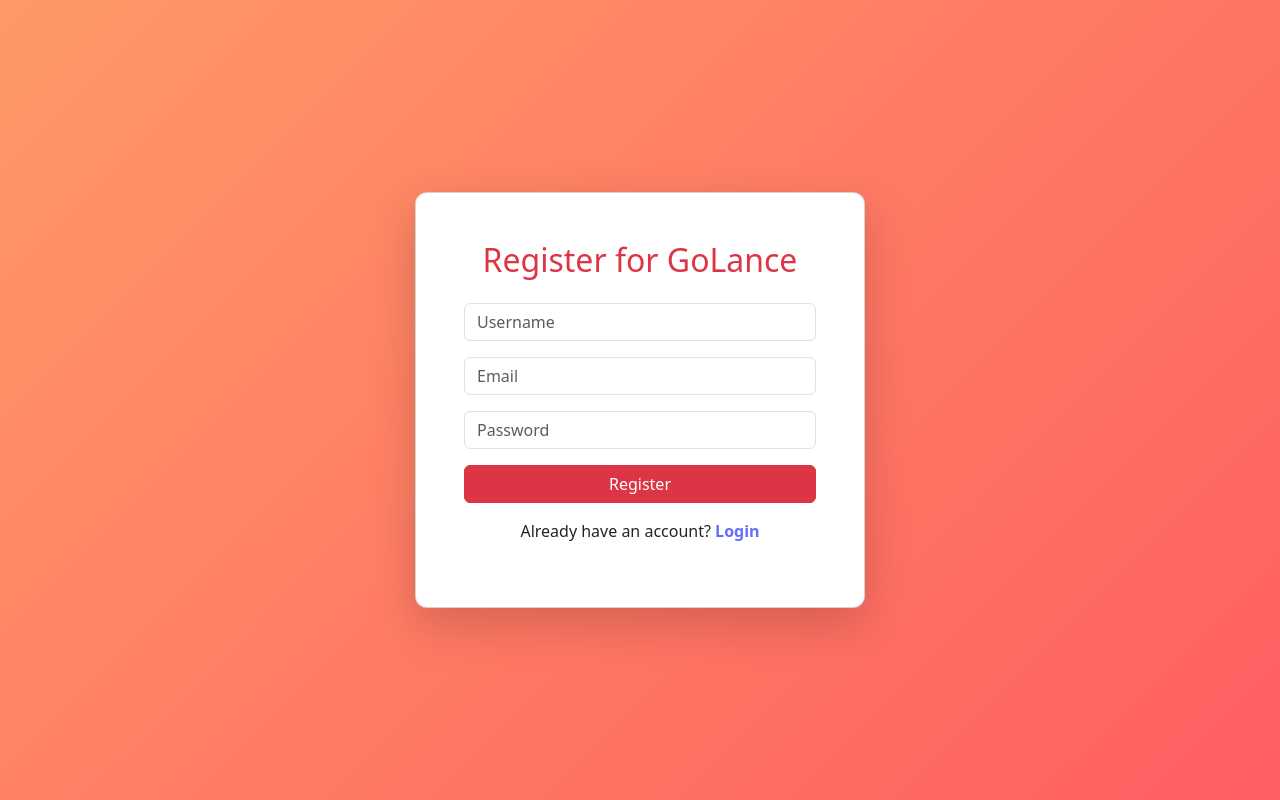
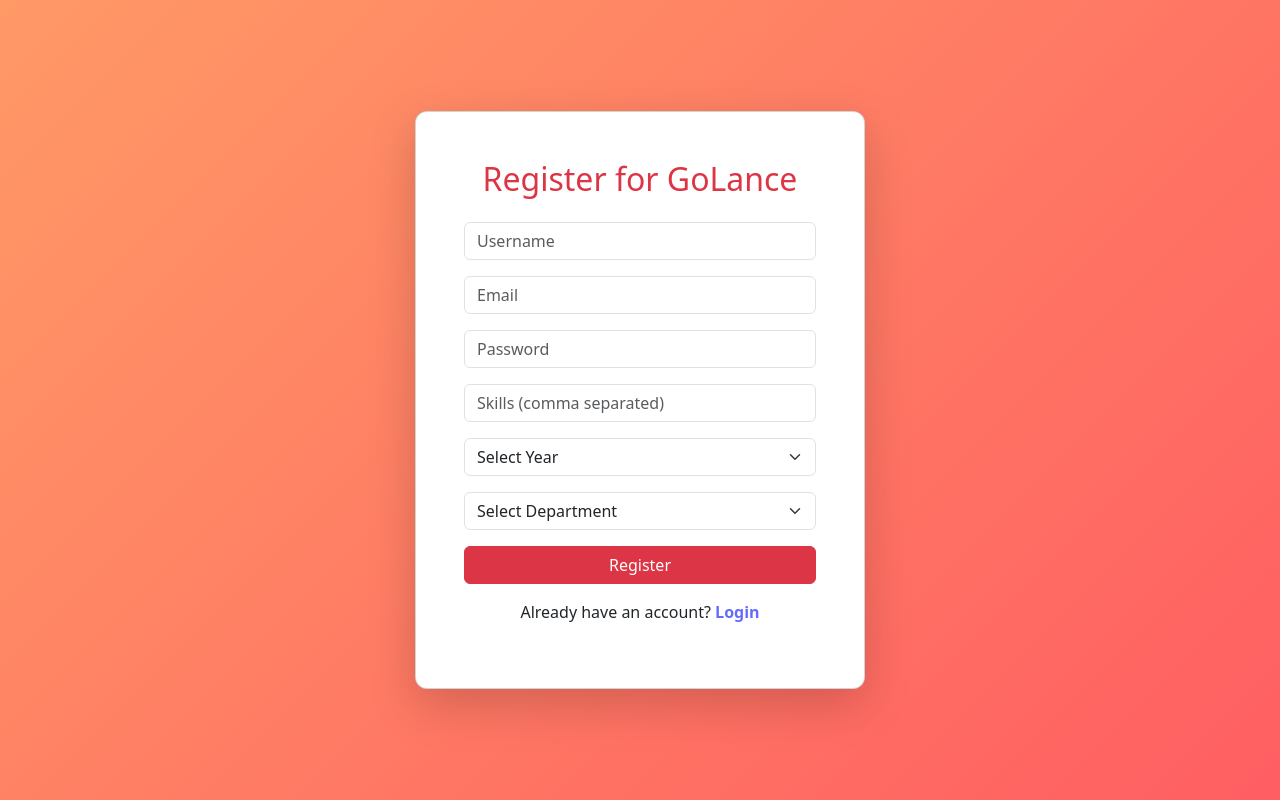
Before and after one commit to PRANAVO02/Golance_Repo, a React (Vite) app in the folder golance-frontend/: page /register in a window 1280 px wide. Built offline with nearby package versions, Linux system fonts and the light colour scheme.

Commit message:
Update RegisterPage.jsx

```diff
--- a/golance-frontend/src/pages/RegisterPage.jsx
+++ b/golance-frontend/src/pages/RegisterPage.jsx
@@ -4,7 +4,14 @@
 
 export default function RegisterPage() {
   const navigate = useNavigate();
-  const [form, setForm] = useState({ username: "", email: "", password: "" });
+  const [form, setForm] = useState({
+    username: "",
+    email: "",
+    password: "",
+    skills: "",
+    studyingYear: "",
+    department: "",
+  });
   const [error, setError] = useState("");
   const [loading, setLoading] = useState(false);
 
@@ -26,7 +33,7 @@
 
       if (!res.ok) throw new Error("Registration failed");
 
-      // Step 2: After successful registration, login immediately
+      // Step 2: Login immediately after registration
       const loginRes = await fetch("http://localhost:8080/api/users/login", {
         method: "POST",
         headers: { "Content-Type": "application/json" },
@@ -37,9 +44,10 @@
 
       const data = await loginRes.json();
 
-      if (data.message === "Login Successful") {
+      // Save user and redirect
+      if (data.email) {
         localStorage.setItem("user", JSON.stringify(data));
-        navigate("/"); // redirect to HomePage
+        navigate("/home"); // redirect to HomePage
       } else {
         setError(data.message || "Could not login after registration");
       }
@@ -99,6 +107,46 @@
               required
             />
           </div>
+          <div className="mb-3">
+            <input
+              type="text"
+              name="skills"
+              placeholder="Skills (comma separated)"
+              className="form-control"
+              value={form.skills}
+              onChange={handleChange}
+            />
+          </div>
+          <div className="mb-3">
+            <select
+              name="studyingYear"
+              className="form-select"
+              value={form.studyingYear}
+              onChange={handleChange}
+              required
+            >
+              <option value="">Select Year</option>
+              <option value="1st Year">1st Year</option>
+              <option value="2nd Year">2nd Year</option>
+              <option value="3rd Year">3rd Year</option>
+              <option value="4th Year">4th Year</option>
+            </select>
+          </div>
+          <div className="mb-3">
+            <select
+              name="department"
+              className="form-select"
+              value={form.department}
+              onChange={handleChange}
+              required
+            >
+              <option value="">Select Department</option>
+              <option value="CSE">CSE</option>
+              <option value="ECE">ECE</option>
+              <option value="EEE">EEE</option>
+              <option value="SWE">SWE</option>
+            </select>
+          </div>
           <button
             type="submit"
             className="btn btn-danger w-100"
```
